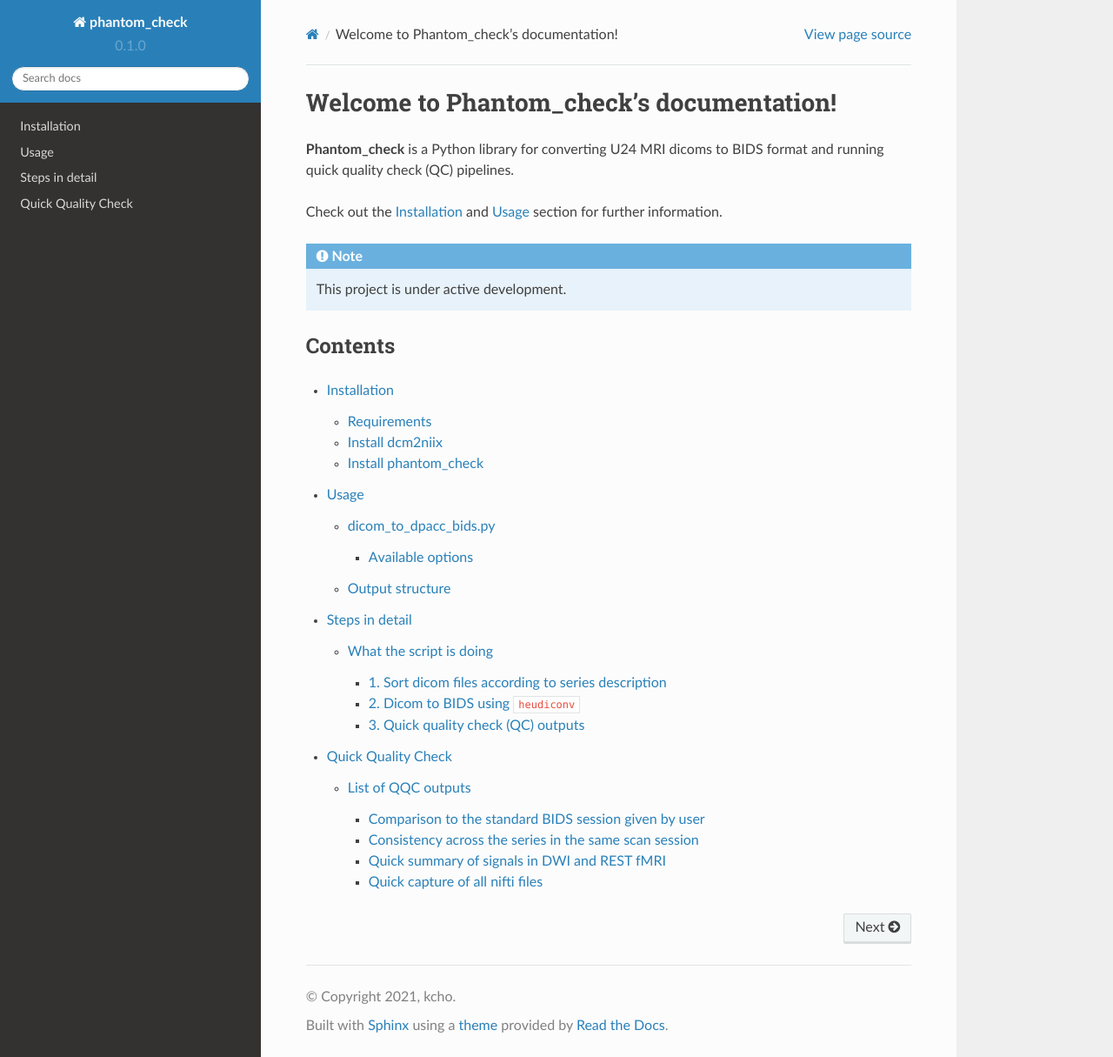
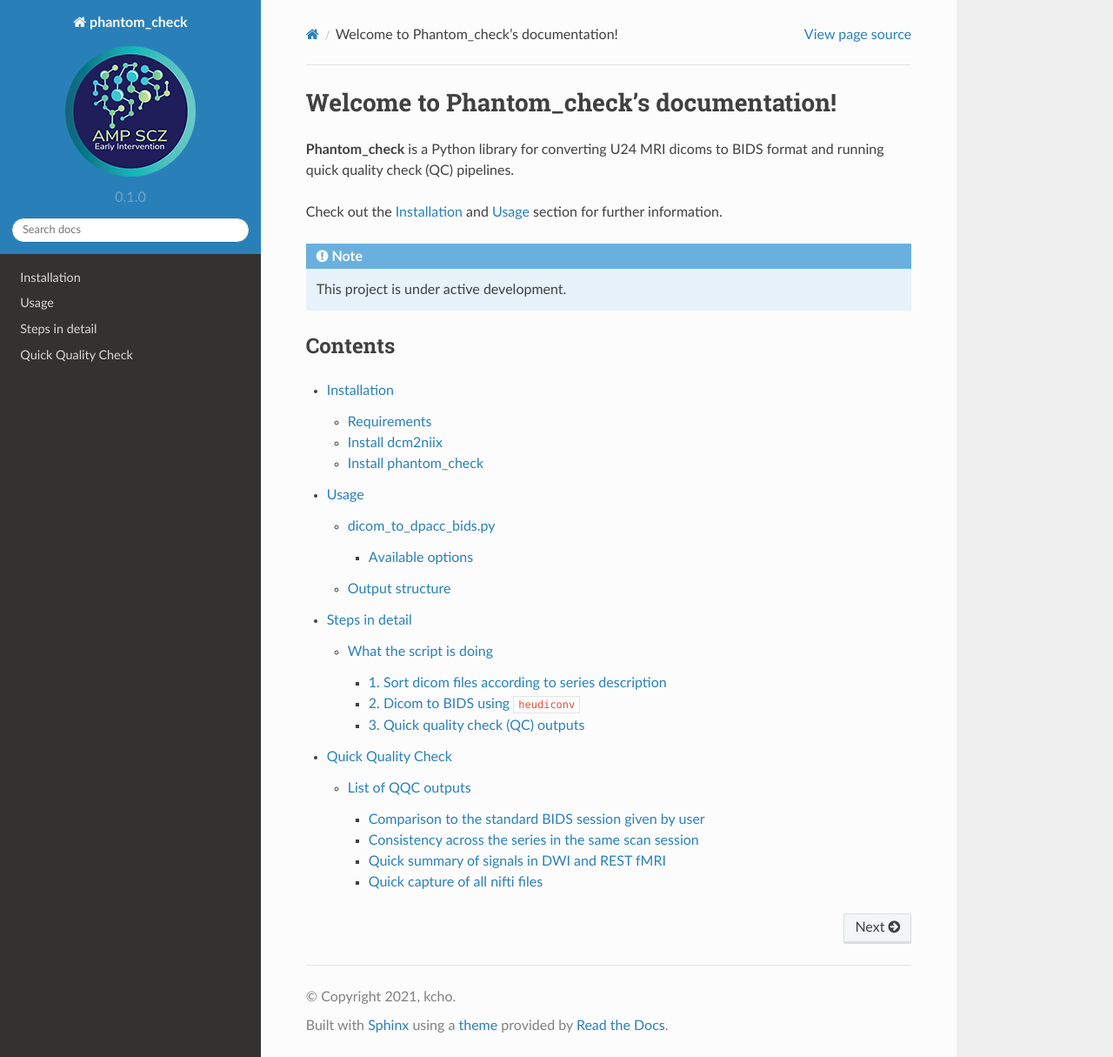
Before and after one commit to AMP-SCZ/qqc, a Sphinx documentation site: the page built from docs/source/index.rst, in a window 1280 px wide and 1215 px high. Shown: the whole window at 87% size. Built offline with Sphinx 7.4.7 and the Read the Docs theme 2.0.0, drawn with Linux system fonts in a browser that asks for light colours.

Commit message:
docs: logo added

```diff
--- a/docs/source/conf.py
+++ b/docs/source/conf.py
@@ -30,6 +30,7 @@ templates_path = ['_templates']
 # -- Options for HTML output
 
 html_theme = 'sphinx_rtd_theme'
+html_logo = 'images/AMP SCZ Logo.png'
 
 # -- Options for EPUB output
 epub_show_urls = 'footnote'
```
Also changed, not shown: docs/source/images/AMP SCZ Logo.png (added).
